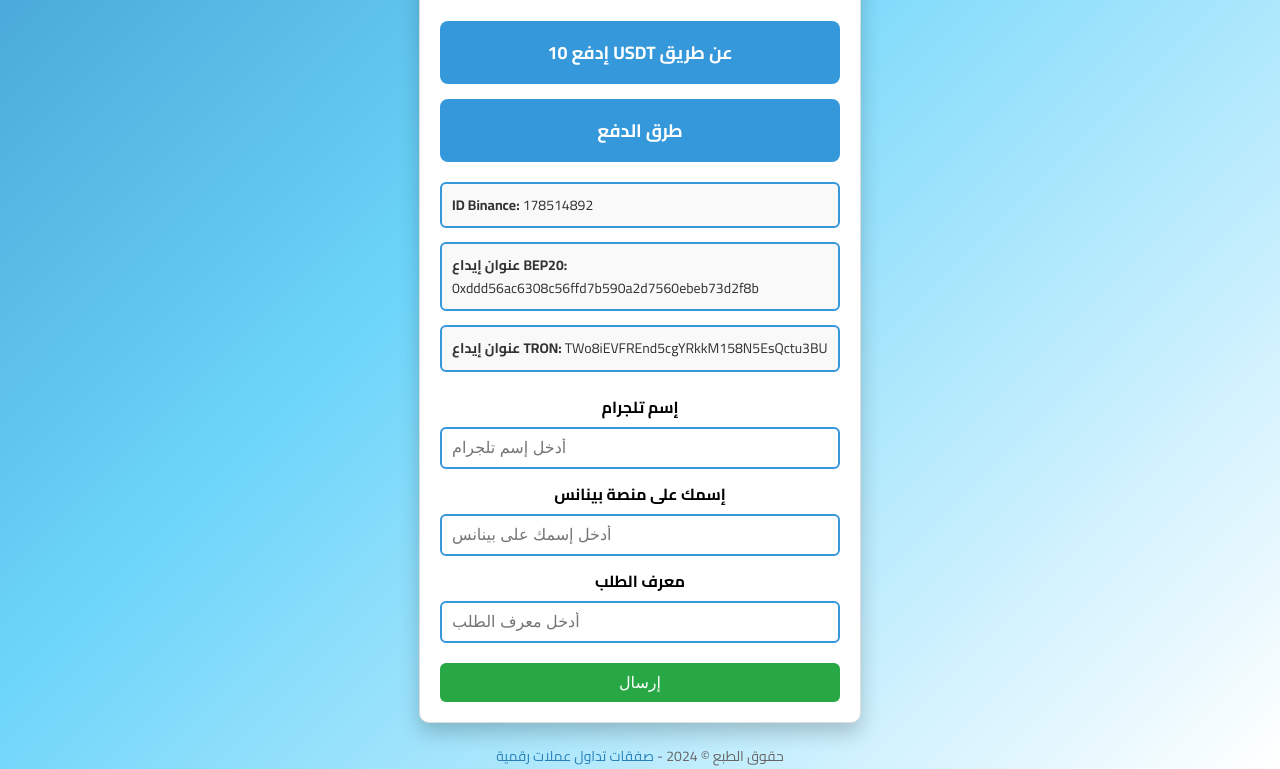
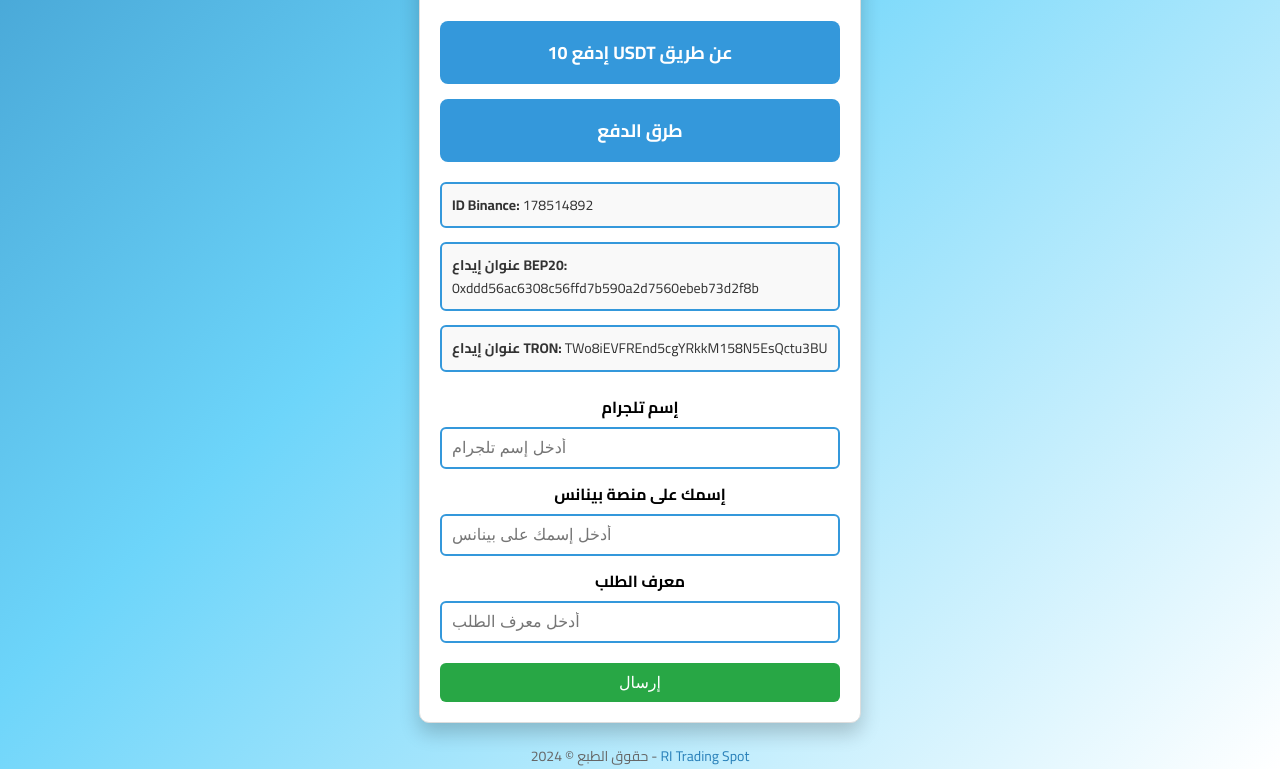
Before and after one commit to Tradingvip/subscription, a plain HTML site: page index.html in a window 1280 px wide. Shown: the part 661-1430 px from the top of the page. Drawn offline with Linux system fonts and the light colour scheme.

Commit message:
Update index.html

```diff
--- a/index.html
+++ b/index.html
@@ -218,7 +218,7 @@
 </div>
 
 <footer>
-    حقوق الطبع © 2024 - <a href="https://t.me/CryptocurrencyTradingDeals">صفقات تداول عملات رقمية</a>
+    حقوق الطبع © 2024 - <a href="https://t.me/CryptocurrencyTradingDeals">RI Trading Spot</a>
 </footer>
 
 </body>
```
